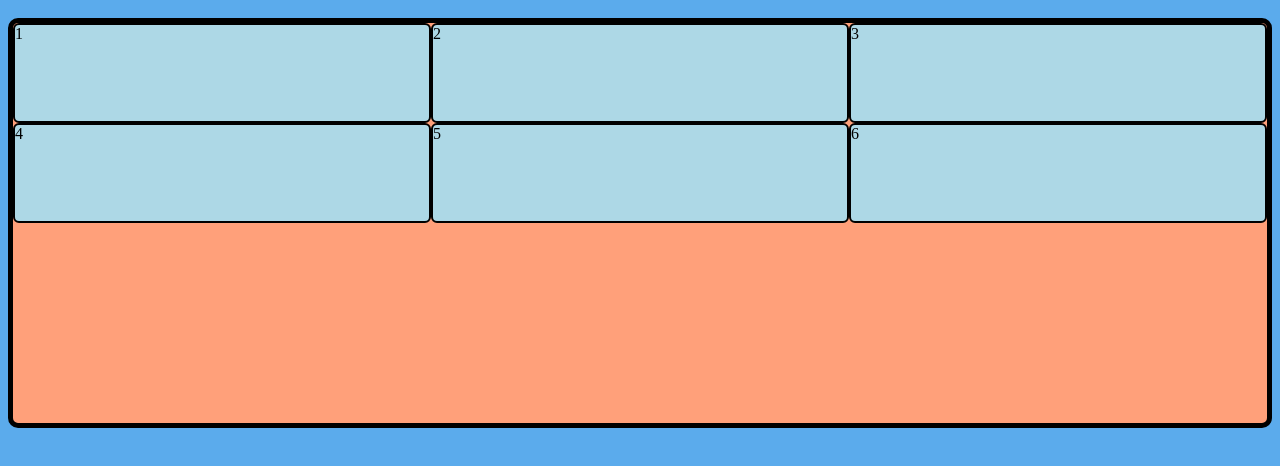
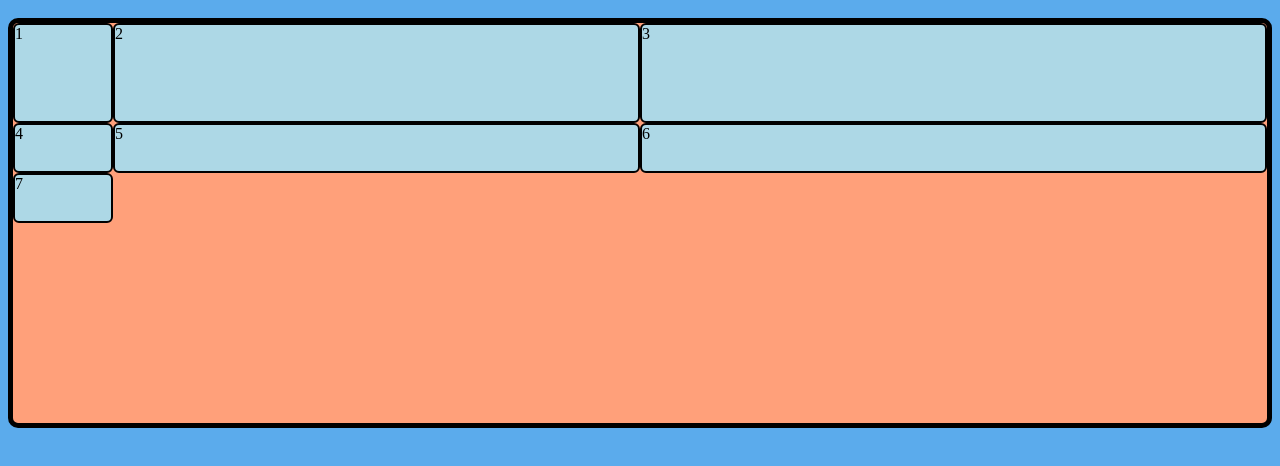
Before and after one commit to michel-lopez-franco/Ej, a plain HTML site: page index.html in a window 1280 px wide. Shown: the part 120-586 px from the top of the page. Drawn offline with Linux system fonts and the light colour scheme.

Commit message:
Ejemplo para cambiar las siguientes grid en auto-row

```diff
--- a/index.html
+++ b/index.html
@@ -19,6 +19,9 @@
         <div class="item">4</div>
         <div class="item">5</div>
         <div class="item">6</div>
+        <div class="item">7</div>
+
+
 
     </section>
 
--- a/styles.css
+++ b/styles.css
@@ -6,8 +6,10 @@
     height: 400px;
     border-radius: 10px;
     display: grid;
-    grid-template-columns: 1fr 1fr 1fr;
-    grid-template-rows: 1fr 1fr 1fr 1fr;
+    grid-template-columns: 100px 1fr 50%;
+    grid-template-rows: 100px;
+
+    grid-auto-rows: 50px;
 
 }
 
```
